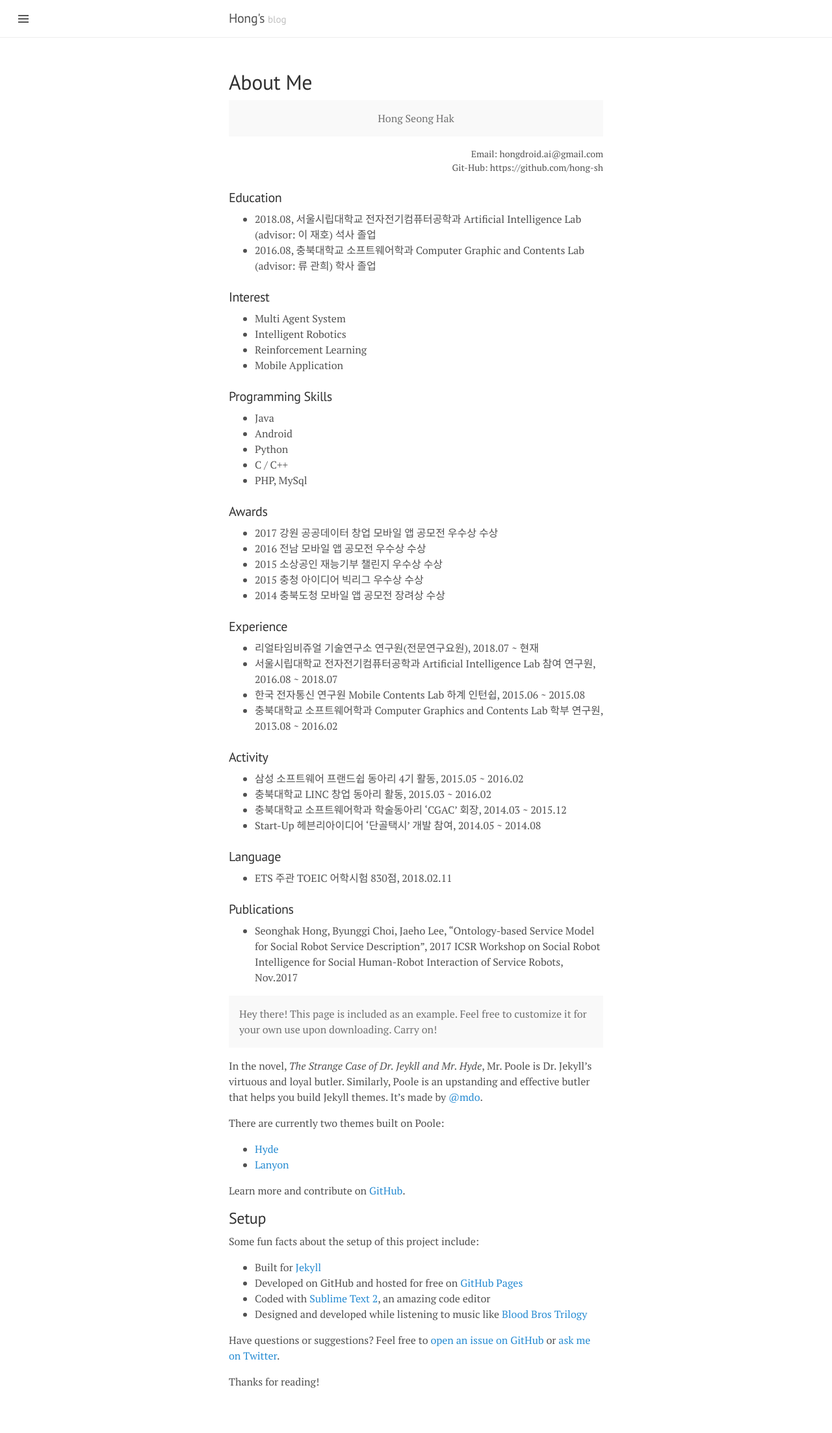
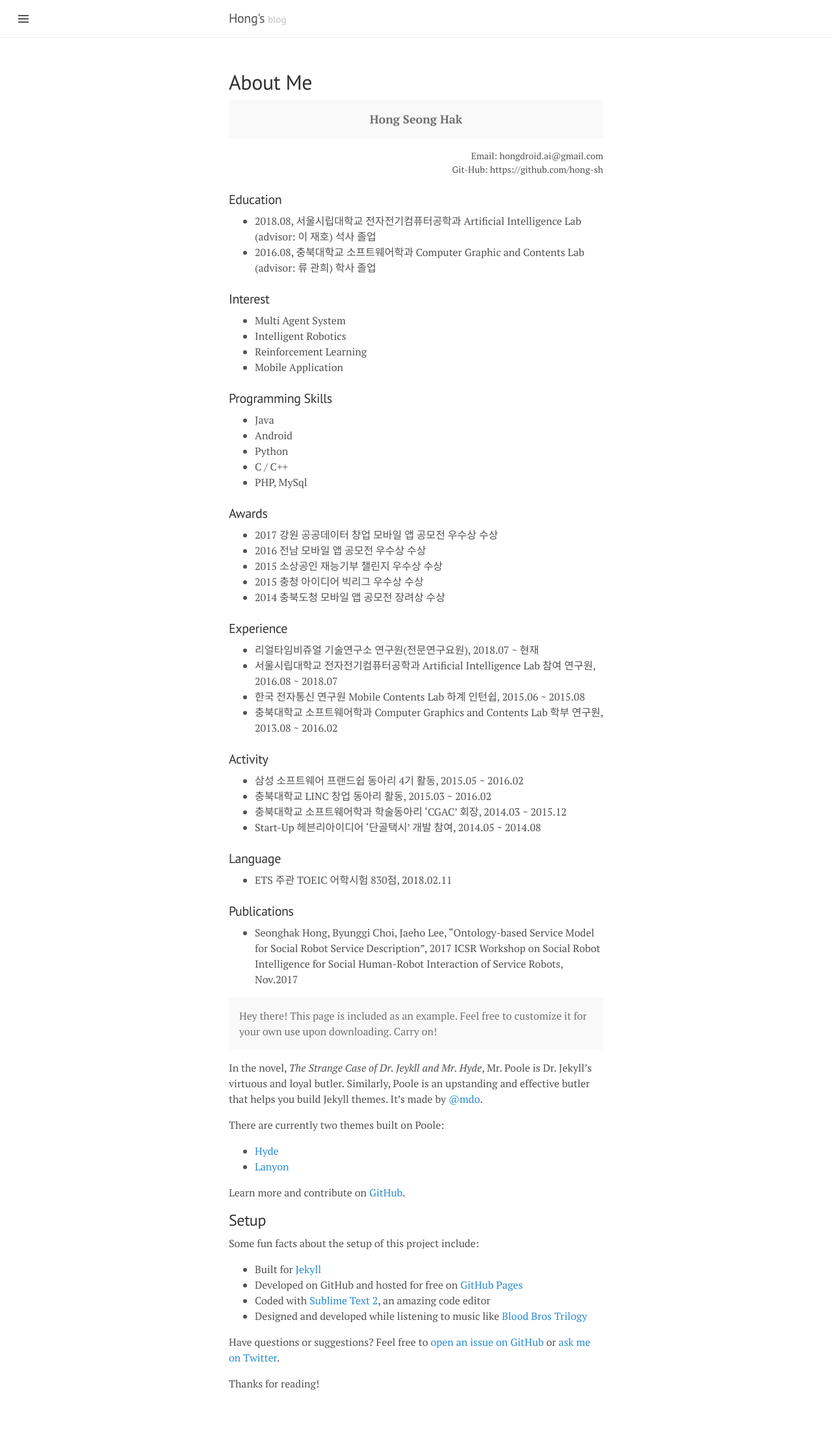
Before and after one commit to hong-sh/hong-sh.github.io, a Jekyll site: the page built from about.md, in a window 1280 px wide. Shown: the whole page at 65% size. Built offline with Jekyll 4.4.1, drawn with Linux system fonts in a browser that asks for light colours; some web fonts are replaced.

Commit message:
about update

```diff
--- a/about.md
+++ b/about.md
@@ -3,7 +3,7 @@ layout: page
 title: About Me
 ---
 
-<p class="message" style="text-align:center"> Hong Seong Hak</p>
+<p class="message" style="text-align:center; font-weight:bold; font-size: 18px"> Hong Seong Hak</p>
 <p style="text-align:right; font-size:14px">Email: hongdroid.ai@gmail.com
 <br>Git-Hub: https://github.com/hong-sh</p>
 
```
